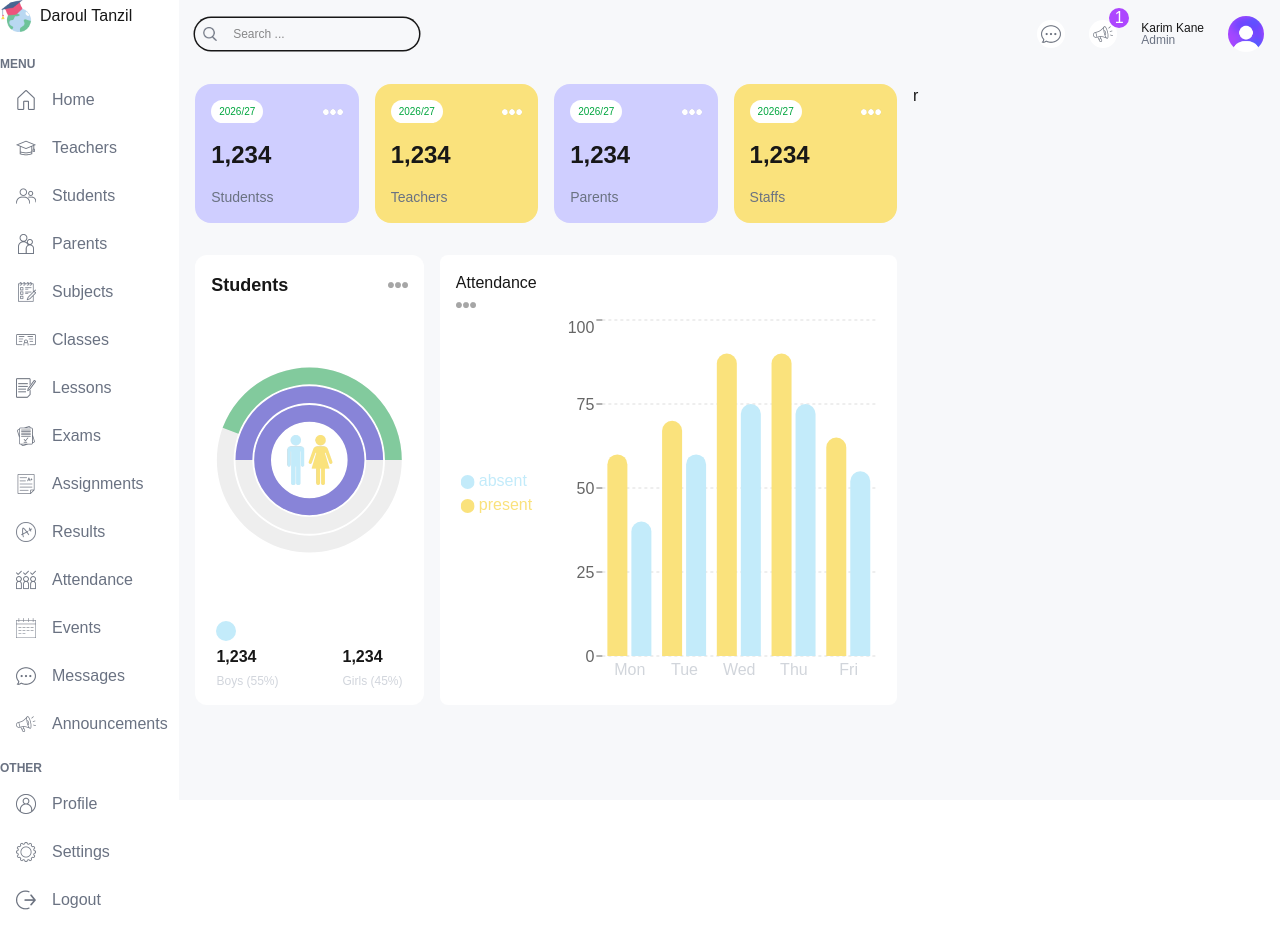
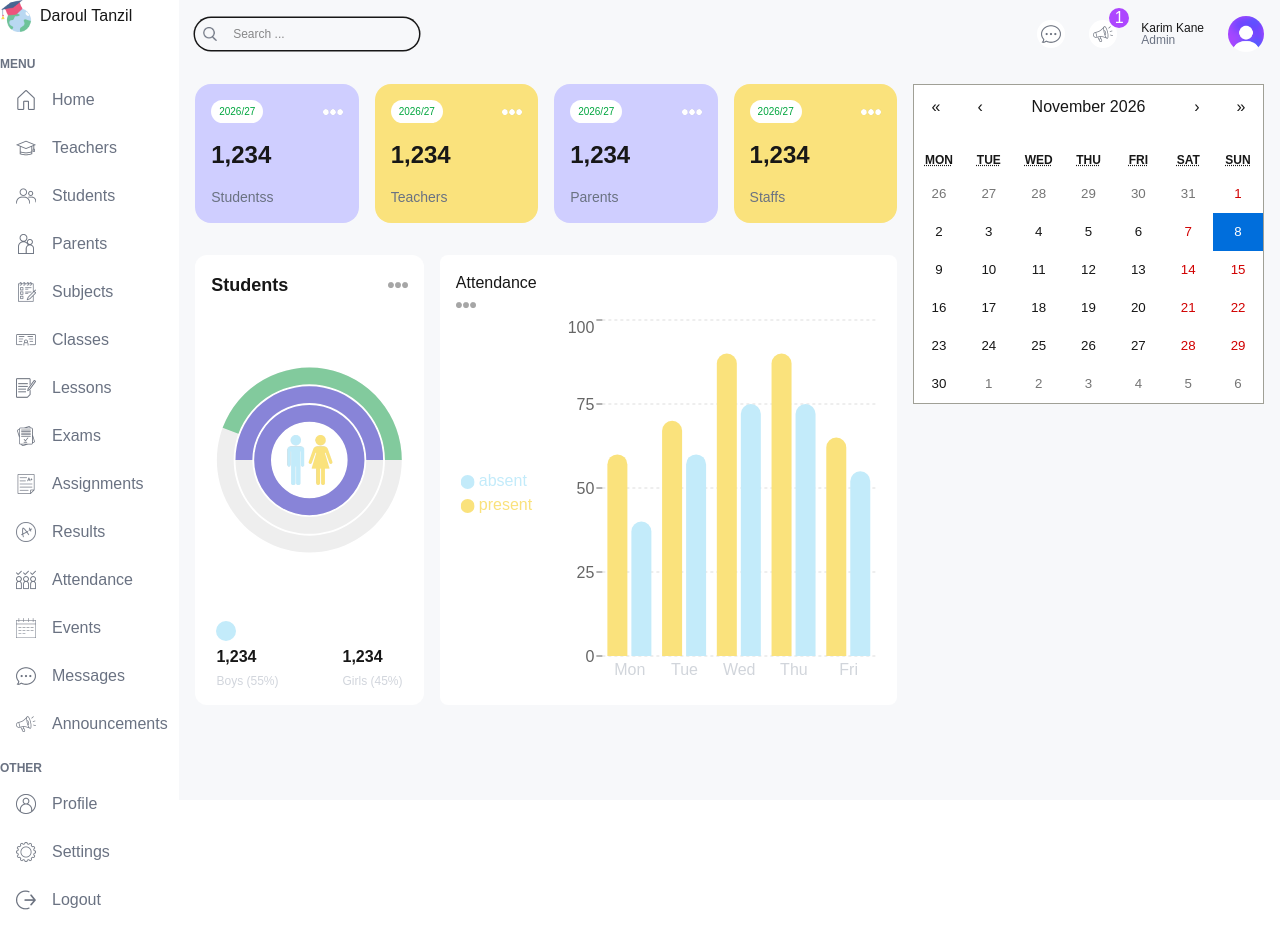
Before and after one commit to karimkane26/next-dashboard-ui, a Next.js app: page /dashboard/admin in a window 1280 px wide. Shown: the top 948 px of the page. Built offline with nearby package versions, Linux system fonts and the light colour scheme; some icons are missing.

Commit message:
update with EventCalendar

```diff
--- a/app/dashboard/admin/page.tsx
+++ b/app/dashboard/admin/page.tsx
@@ -3,6 +3,7 @@ import UserCard from '@/app/components/UserCard'
 import CountChart from '@/app/components/CountChart'
 import AttendanceChart from '@/app/components/AttendanceChart'
 import FinanceChart from '@/app/components/FinanceChart'
+import EventCalendar from '@/app/components/EventCalendar'
 const Adminpage = () => {
   return (
     <div className="p-4 flex gap-4 flex-col md:flex-row">
@@ -27,11 +28,12 @@ const Adminpage = () => {
       {/* BOTTOM CHART */}
         <div className="w-full h-[500px]"></div>
   <FinanceChart />
-
       </div>
       {/* RIGHT SIDEBAR */}
 
-      <div className="w-full lg:w-1/3">r</div>
+      <div className="w-full lg:w-1/3 flex flex-col gap-8">
+      <EventCalendar />
+      </div>
     </div>
   )
 }
--- a/app/globals.css
+++ b/app/globals.css
@@ -32,3 +32,9 @@ body {
   color: var(--foreground);
   font-family: Arial, Helvetica, sans-serif;
 }
+
+.react-calendar{
+  width: 100% !important;
+  border: none;
+  font-family: "Inter, sans-serif";
+}
--- a/package.json
+++ b/package.json
@@ -11,6 +11,7 @@
   "dependencies": {
     "next": "16.4.5",
     "react": "19.3.0",
+    "react-calendar": "^6.0.1",
     "react-dom": "19.3.0",
     "recharts": "^3.10.1"
   },
```
Also changed, not shown: 1 other file (tests, documents, lock files or other folders).
